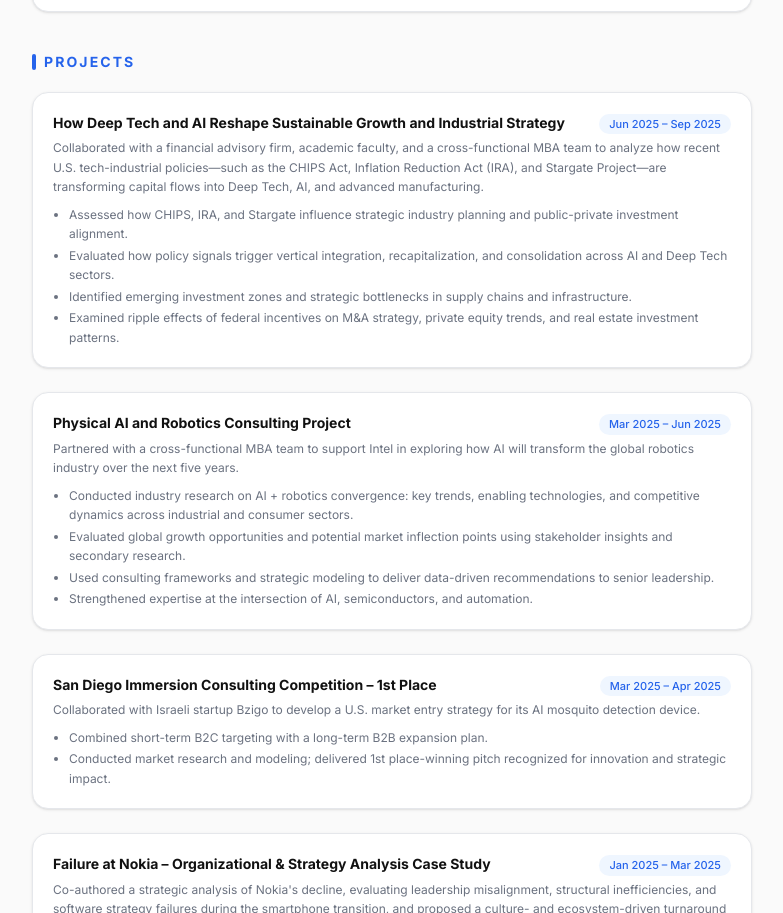
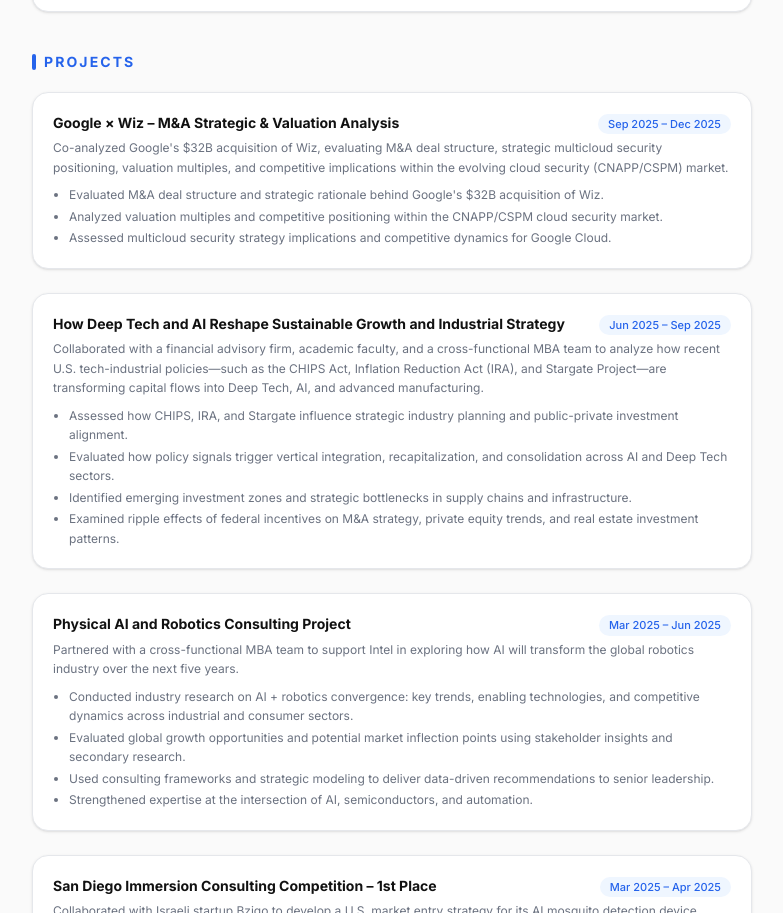
Before and after one commit to 21sean/Emi_site, a Next.js app: page /resume in a window 1280 px wide. Shown: the part 1188-2101 px from the top of the page, without its empty margins (248-1031 px from the left). Built offline with nearby package versions, Linux system fonts and the light colour scheme.

Commit message:
Add Google x Wiz M&A analysis project

```diff
--- a/src/data/profile.ts
+++ b/src/data/profile.ts
@@ -264,6 +264,29 @@
   // ── Projects ────────────────────────────────
   projects: [
     {
+      id: "google-wiz-ma",
+      title: "Google × Wiz – M&A Strategic & Valuation Analysis",
+      dates: "Sep 2025 – Dec 2025",
+      summary:
+        "Co-analyzed Google's $32B acquisition of Wiz, evaluating M&A deal structure, strategic multicloud security positioning, valuation multiples, and competitive implications within the evolving cloud security (CNAPP/CSPM) market.",
+      bullets: [
+        "Evaluated M&A deal structure and strategic rationale behind Google's $32B acquisition of Wiz.",
+        "Analyzed valuation multiples and competitive positioning within the CNAPP/CSPM cloud security market.",
+        "Assessed multicloud security strategy implications and competitive dynamics for Google Cloud.",
+      ],
+      skills: [
+        "Mergers & Acquisitions (M&A)",
+        "Strategic Financial Analysis",
+        "Business Strategy",
+        "Market Research",
+      ],
+      tags: ["M&A", "Strategy", "Cloud Security", "Valuation"],
+      artifacts: [
+        { label: "View Project", url: "/google-wiz-ma.pdf" },
+      ],
+      featured: true,
+    },
+    {
       id: "deep-tech-industrial-policy",
       title:
         "How Deep Tech and AI Reshape Sustainable Growth and Industrial Strategy",
```
Also changed, not shown: 1 other file (tests, documents, lock files or other folders).
